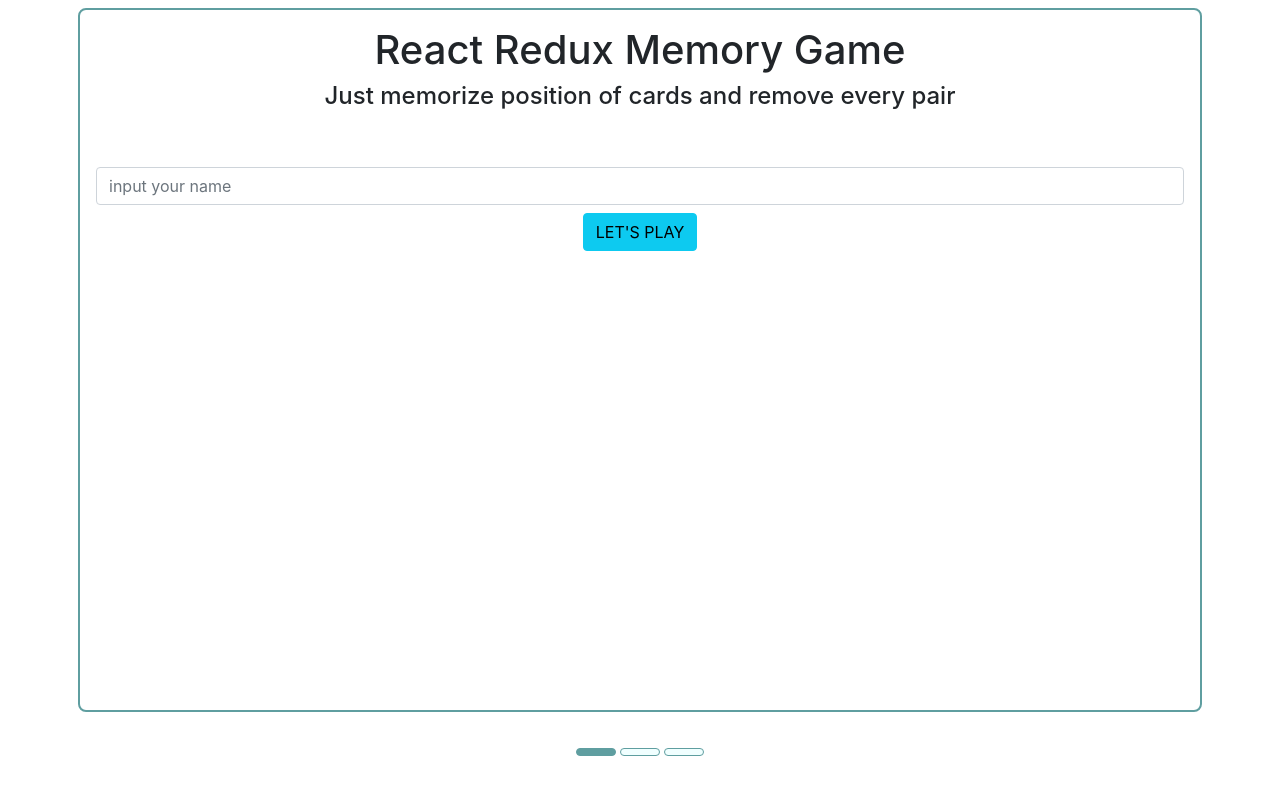
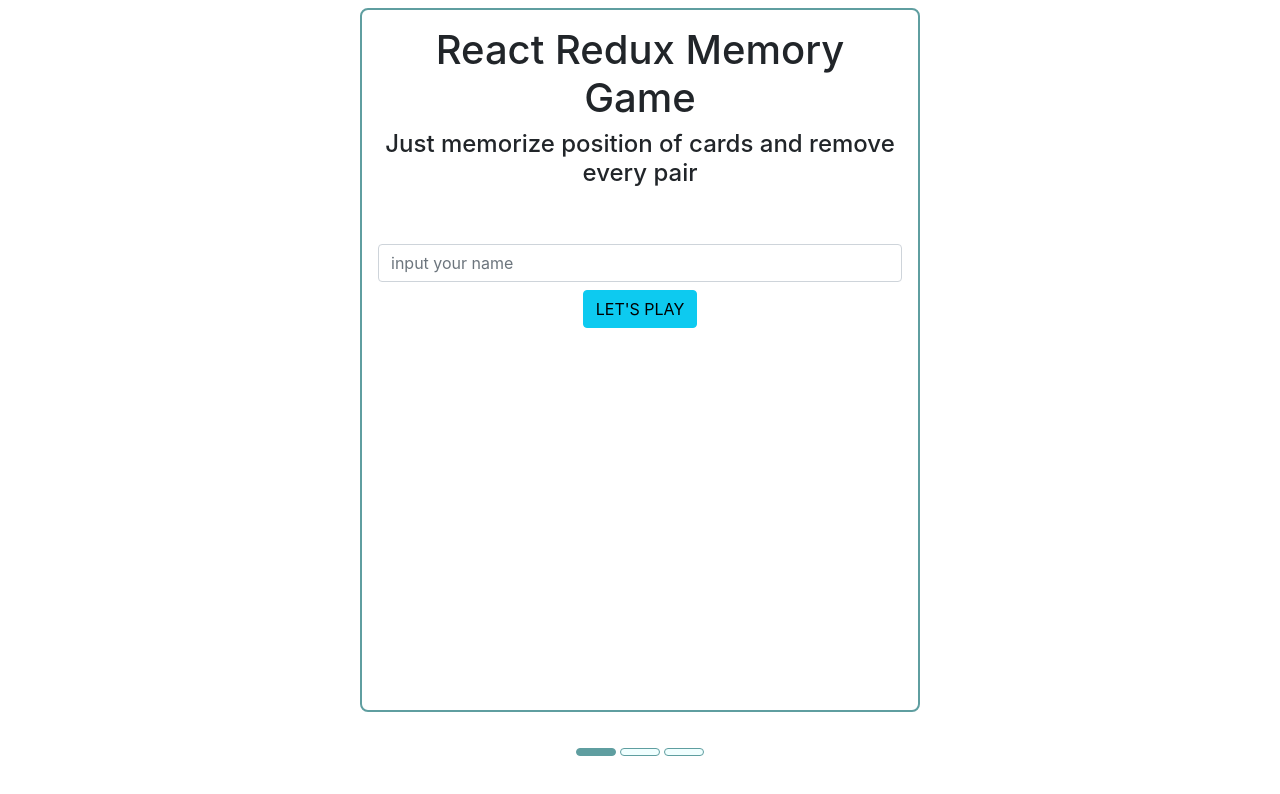
Before and after one commit to MarKust71/interview-nscode-may-20th, a React (Create React App) app: page / in a window 1280 px wide. Shown: the top 794 px of the page. Built offline with nearby package versions, Linux system fonts and the light colour scheme.

Commit message:
some rwd

```diff
--- a/src/app/game/Game.css
+++ b/src/app/game/Game.css
@@ -3,8 +3,9 @@
   flex-direction: column;
   justify-content: flex-start;
   align-items: center;
-  width: 100vw;
-  min-height: 100vh;
+  max-width: 576px;
+  min-width: 330px;
+  height: 100vh;
   padding: 8px;
 }
 
@@ -24,6 +25,7 @@
   align-items: center;
   width: 100%;
   height: calc(100vh - 96px);
+  min-height: 569px;
   padding: 16px;
   border: 2px solid cadetblue;
   border-radius: 8px;
```
